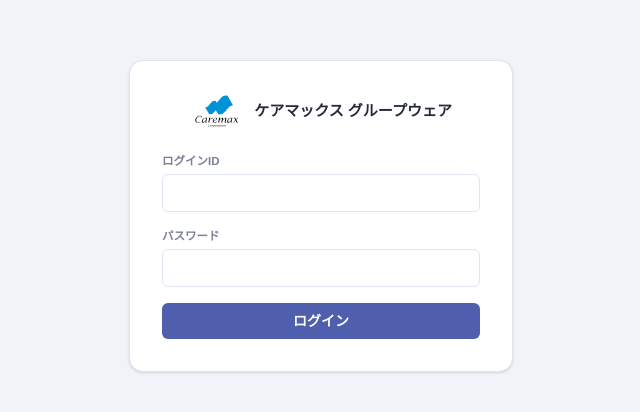
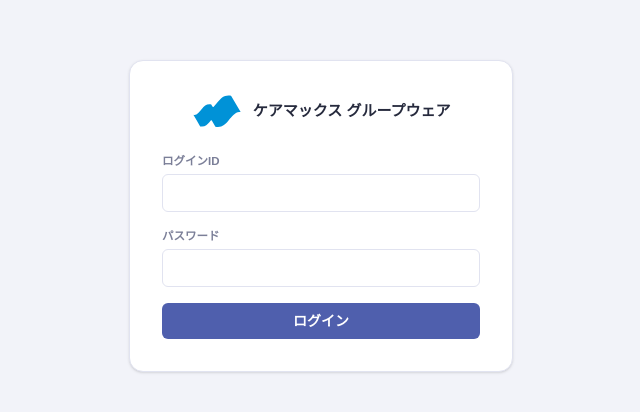
Before and after one commit to naoya1109-t/ScheduleApp, a React (Vite) app in the folder frontend/: page /login in a window 1280 px wide. Shown: the part 184-596 px from the top of the page, without its empty margins (319-959 px from the left). Built offline with nearby package versions, Linux system fonts and the light colour scheme; no server answers; a web font is replaced by a local one.

Commit message:
ログイン画面のロゴを社名テキストなしの青色マークのみに変更
Co-Authored-By: Claude Sonnet 5 <noreply@anthropic.com>

```diff
--- a/frontend/src/pages/login/LoginPage.tsx
+++ b/frontend/src/pages/login/LoginPage.tsx
@@ -39,7 +39,7 @@ export function LoginPage() {
         className="w-full max-w-sm rounded-[14px] border border-border bg-surface p-8 shadow-sm"
       >
         <div className="mb-6 flex items-center justify-center gap-2.5">
-          <img src="/caremax-logo.svg" alt="ケアマックスコーポレーション" className="h-9 w-auto" />
+          <img src="/caremax-mark.svg" alt="ケアマックスコーポレーション" className="h-9 w-auto" />
           <h1 className="text-[15px] font-bold">ケアマックス グループウェア</h1>
         </div>
 
```
Also changed, not shown: frontend/public/caremax-mark.svg (added).
